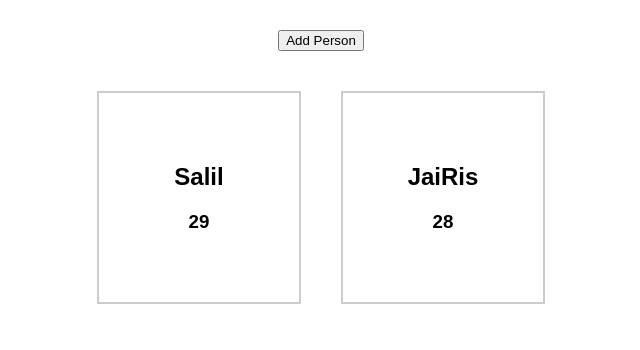
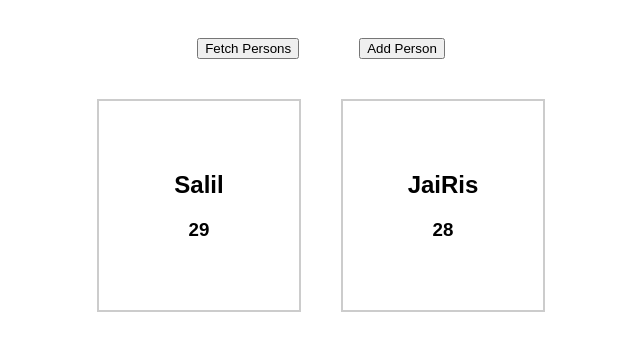
Before and after one commit to salilkapoor/Online-React, a React (Create React App) app: page / in a window 1280 px wide. Shown: the top 350 px of the page, without its empty margins (319-959 px from the left). Built offline with nearby package versions, Linux system fonts and the light colour scheme.

Commit message:
commit# 4
Before Redux Saga

```diff
--- a/src/Components/AddPerson/AddPerson.js
+++ b/src/Components/AddPerson/AddPerson.js
@@ -1,11 +1,9 @@
 import React from "react";
 
-import "./AddPerson.css";
+import Button from "../UI/Button/Button";
 
 const addPerson = props => (
-  <div className="AddPerson">
-    <button onClick={props.personAdded}>Add Person</button>
-  </div>
+  <Button clickFunctionName={props.personAdded}>Add Person</Button>
 );
 
 export default addPerson;
--- /dev/null
+++ b/src/Components/FetchPersons/FetchPersons.js
@@ -0,0 +1,9 @@
+import React from "react";
+
+import Button from "../UI/Button/Button";
+
+const FetchPersons = props => (
+  <Button clickFunctionName={props.personFetched}>Fetch Persons</Button>
+);
+
+export default FetchPersons;
--- /dev/null
+++ b/src/Components/UI/Button/Button.css
@@ -0,0 +1,4 @@
+.Button {
+  text-align: center;
+  margin: 30px;
+}
--- /dev/null
+++ b/src/Components/UI/Button/Button.js
@@ -0,0 +1,11 @@
+import React from "react";
+
+import "./Button.css";
+
+const addPerson = props => (
+  <button className="Button" onClick={props.clickFunctionName}>
+    {props.children}
+  </button>
+);
+
+export default addPerson;
--- a/src/Containers/Persons/Persons.js
+++ b/src/Containers/Persons/Persons.js
@@ -3,12 +3,18 @@ import Person from "../../Components/Person/Person";
 import { connect } from "react-redux";
 import * as actionTypes from "../../store/Actions";
 import AddPerson from "../../Components/AddPerson/AddPerson";
+import FetchPersons from "../../Components/FetchPersons/FetchPersons";
+import "./Persons.css";
 
 class Persons extends Component {
   render() {
     return (
       <div>
-        <AddPerson personAdded={this.props.onAddPersonHandler} />
+        <div className="ButtonAlign">
+          <FetchPersons personFetched={this.props.onFetchPersonHandler} />
+          <AddPerson personAdded={this.props.onAddPersonHandler} />
+        </div>
+
         {this.props.personState.map(person => (
           <Person
             key={person.id}
@@ -42,6 +48,10 @@ const mapDispatchedToProps = dispatched => {
       dispatched({
         type: actionTypes.DELETE_PERSON,
         personId: id
+      }),
+    onFetchPersonHandler: () =>
+      dispatched({
+        type: actionTypes.FETCH_PERSONS
       })
   };
 };
--- a/src/store/Actions.js
+++ b/src/store/Actions.js
@@ -1,3 +1,4 @@
 export const ADD_PERSON = "ADD_PERSON";
 export const DELETE_PERSON = "DELETE_PERSON";
-export const FETCH_PERSON = "FETCH_PERSON";
+export const FETCH_PERSONS = "FETCH_PERSONS";
+export const PERSONS_RECIVED = "PERSONS_RECIVED";
--- a/src/store/Reducers.js
+++ b/src/store/Reducers.js
@@ -14,6 +14,7 @@ const initState = {
   ]
 };
 const reducer = (state = initState, action) => {
+  debugger;
   switch (action.type) {
     case actionTypes.ADD_PERSON:
       return {
@@ -24,6 +25,14 @@ const reducer = (state = initState, action) => {
       return {
         persons: state.persons.filter(person => person.id !== action.personId)
       };
+    case actionTypes.FETCH_PERSONS:
+      return {
+        ...state
+      };
+    case actionTypes.PERSONS_RECIVED:
+      return {
+        ...state
+      };
     default:
       return state;
   }
```
Also changed, not shown: src/Containers/Persons/Persons.css (added).
